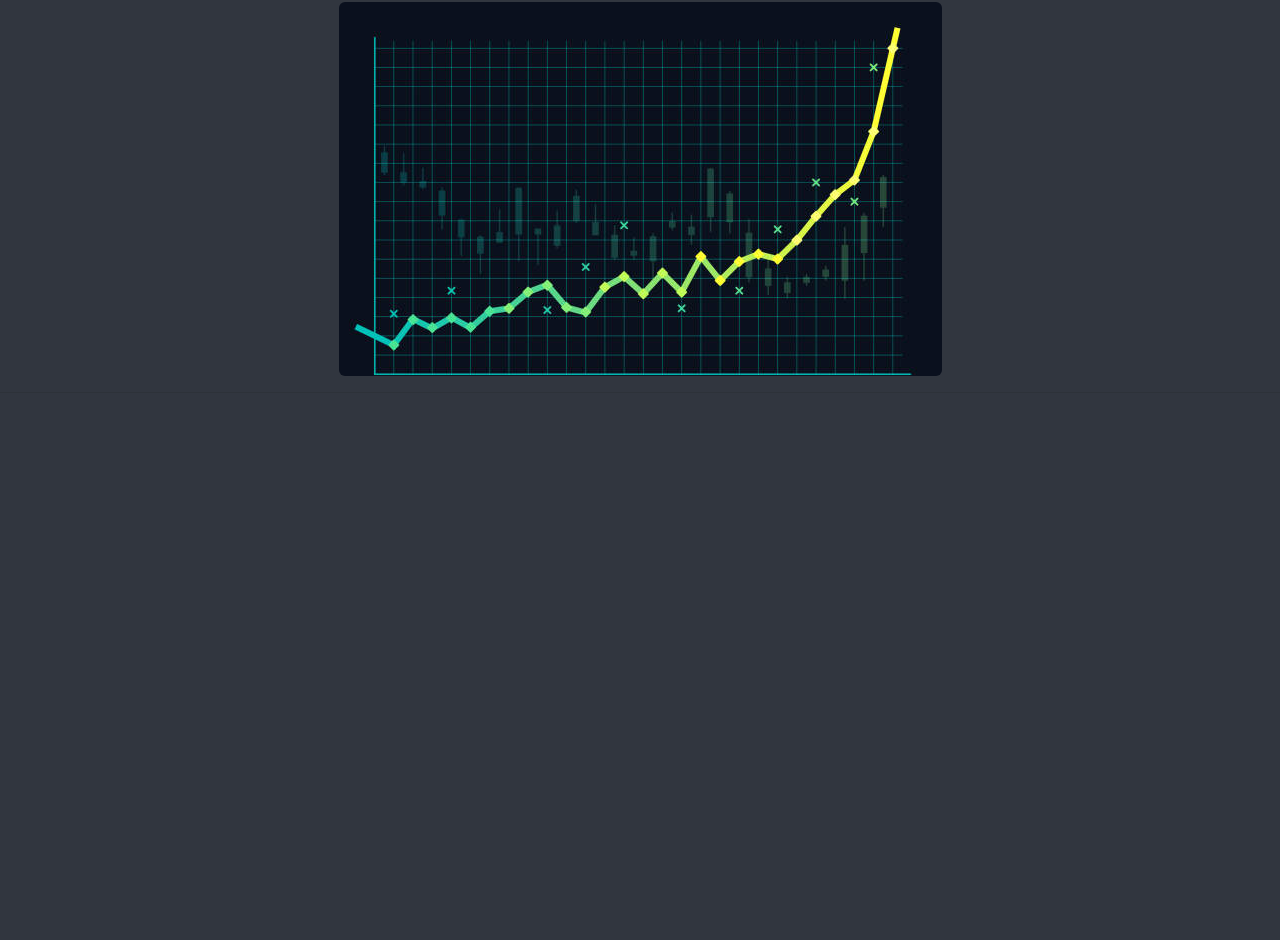
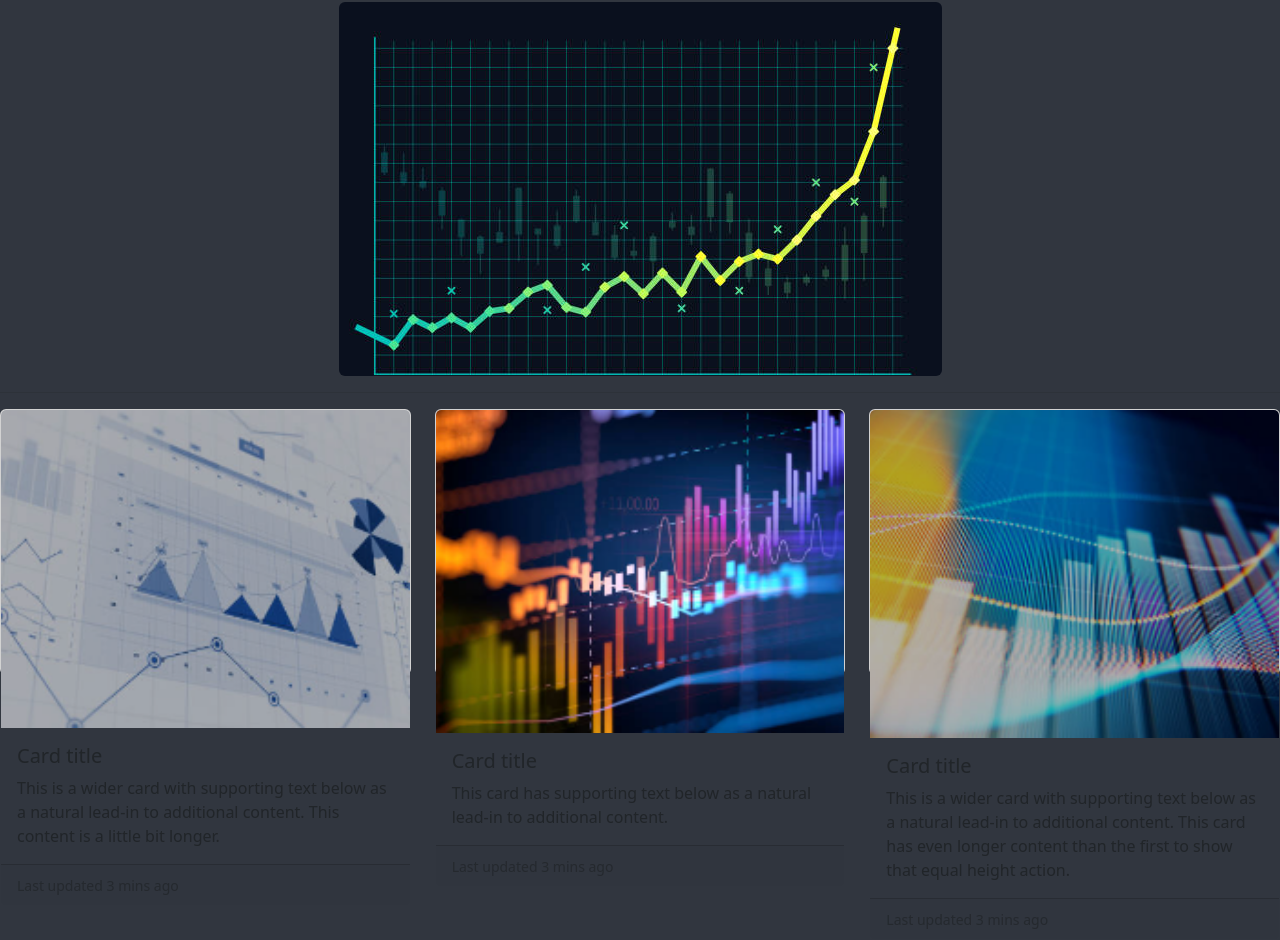
Before and after one commit to KCap923/admin-user-page, a plain HTML site: page pages/index.html in a window 1280 px wide. Shown: the part 100-1040 px from the top of the page. Before the commit the page ends 800 px from the top, so only its background shows below. Drawn offline with nearby package versions, Linux system fonts and the light colour scheme.

Commit message:
"Added images"

```diff
--- a/pages/index.html
+++ b/pages/index.html
@@ -29,10 +29,51 @@
     </form>
   </div>
 </nav>
-
+<!-- Main Graph -->
 <h2>Graph</h2>
 <img src="../images/main-graph.png" class="rounded mx-auto d-block" alt="...">
 <hr>
+
+<!-- Smaller Graphs -->
+<div class="row row-cols-1 row-cols-md-3 g-4">
+  <div class="col">
+    <div class="card h-50">
+      <img src="../images/2graph.png" class="card-img-top" alt="...">
+      <div class="card-body">
+        <h5 class="card-title">Card title</h5>
+        <p class="card-text">This is a wider card with supporting text below as a natural lead-in to additional content. This content is a little bit longer.</p>
+      </div>
+      <div class="card-footer">
+        <small class="text-body-secondary">Last updated 3 mins ago</small>
+      </div>
+    </div>
+  </div>
+  <div class="col">
+    <div class="card h-50">
+      <img src="../images/1graph.png" class="card-img-top" alt="...">
+      <div class="card-body">
+        <h5 class="card-title">Card title</h5>
+        <p class="card-text">This card has supporting text below as a natural lead-in to additional content.</p>
+      </div>
+      <div class="card-footer">
+        <small class="text-body-secondary">Last updated 3 mins ago</small>
+      </div>
+    </div>
+  </div>
+  <div class="col">
+    <div class="card h-50">
+      <img src="../images/3graph.png" class="card-img-top" alt="...">
+      <div class="card-body">
+        <h5 class="card-title">Card title</h5>
+        <p class="card-text">This is a wider card with supporting text below as a natural lead-in to additional content. This card has even longer content than the first to show that equal height action.</p>
+      </div>
+      <div class="card-footer">
+        <small class="text-body-secondary">Last updated 3 mins ago</small>
+      </div>
+    </div>
+  </div>
+</div>
+
 
 
   <!-- Bootstrap JS -->
```
